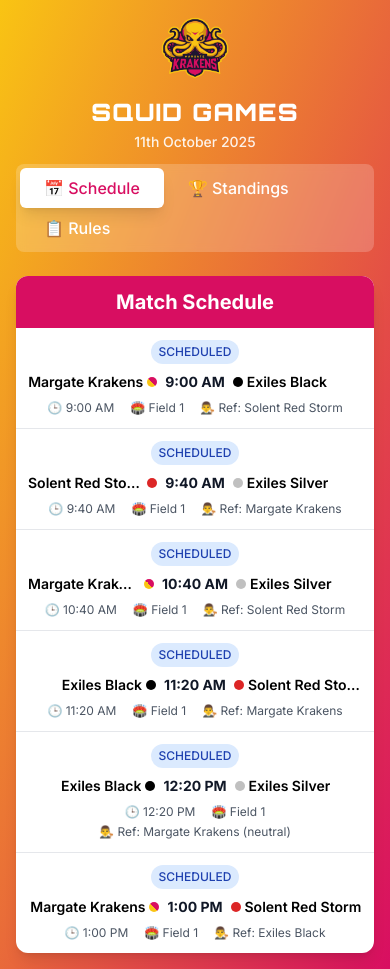
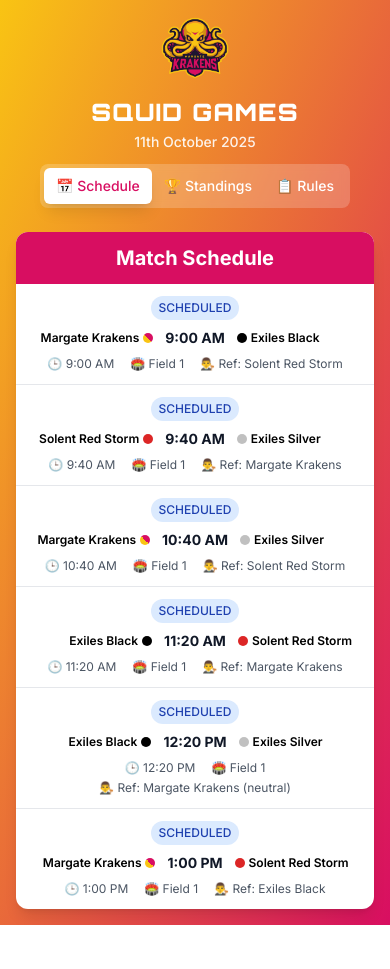
Before and after one commit to stuartleech/squidgames, a Next.js app: page / in a window 390 px wide. After the commit the page ends 925 px from the top, so only its background shows below. Built offline with nearby package versions, Linux system fonts and the light colour scheme.

Commit message:
Improve mobile tab selector and fix team name truncation on mobile

```diff
--- a/app/page.tsx
+++ b/app/page.tsx
@@ -82,7 +82,7 @@ export default function Home() {
           <div className="bg-white/20 backdrop-blur-sm rounded-lg p-1">
             <button
               onClick={() => setActiveTab('schedule')}
-              className={`px-6 py-2 rounded-md font-medium transition-all ${
+              className={`px-3 sm:px-6 py-2 rounded-md font-medium transition-all text-sm sm:text-base ${
                 activeTab === 'schedule'
                   ? 'bg-white text-krakens-pink shadow-lg'
                   : 'text-white hover:bg-white/10'
@@ -92,7 +92,7 @@ export default function Home() {
             </button>
             <button
               onClick={() => setActiveTab('standings')}
-              className={`px-6 py-2 rounded-md font-medium transition-all ${
+              className={`px-3 sm:px-6 py-2 rounded-md font-medium transition-all text-sm sm:text-base ${
                 activeTab === 'standings'
                   ? 'bg-white text-krakens-pink shadow-lg'
                   : 'text-white hover:bg-white/10'
@@ -102,7 +102,7 @@ export default function Home() {
             </button>
             <button
               onClick={() => setActiveTab('rules')}
-              className={`px-6 py-2 rounded-md font-medium transition-all ${
+              className={`px-3 sm:px-6 py-2 rounded-md font-medium transition-all text-sm sm:text-base ${
                 activeTab === 'rules'
                   ? 'bg-white text-krakens-pink shadow-lg'
                   : 'text-white hover:bg-white/10'
--- a/components/ScheduleView.tsx
+++ b/components/ScheduleView.tsx
@@ -97,10 +97,10 @@ export default function ScheduleView({ games: initialGames }: ScheduleViewProps)
                     {/* Teams and scores stacked */}
                     <div className="text-center">
                       {/* Teams and scores on same line */}
-                      <div className="flex items-center justify-between gap-2 mb-2">
+                      <div className="flex items-center justify-between gap-1 mb-2">
                         {/* Home Team */}
                         <div className="flex items-center space-x-1 min-w-0 flex-1 justify-end">
-                          <span className="font-semibold text-sm whitespace-nowrap truncate">{game.homeTeamName}</span>
+                          <span className="font-semibold text-xs whitespace-nowrap">{game.homeTeamName}</span>
                           <div
                             className="w-2.5 h-2.5 rounded-full flex-shrink-0"
                             style={{ background: game.homeTeamColor }}
@@ -108,7 +108,7 @@ export default function ScheduleView({ games: initialGames }: ScheduleViewProps)
                         </div>
 
                         {/* Scores */}
-                        <div className="flex items-center justify-center space-x-1 flex-shrink-0">
+                        <div className="flex items-center justify-center space-x-1 flex-shrink-0 mx-2">
                           {game.homeScore !== null && game.awayScore !== null ? (
                             <>
                               <div className="text-lg font-bold text-gray-900">
@@ -132,7 +132,7 @@ export default function ScheduleView({ games: initialGames }: ScheduleViewProps)
                             className="w-2.5 h-2.5 rounded-full flex-shrink-0"
                             style={{ background: game.awayTeamColor }}
                           ></div>
-                          <span className="font-semibold text-sm whitespace-nowrap truncate">{game.awayTeamName}</span>
+                          <span className="font-semibold text-xs whitespace-nowrap">{game.awayTeamName}</span>
                         </div>
                       </div>
                     </div>
```
